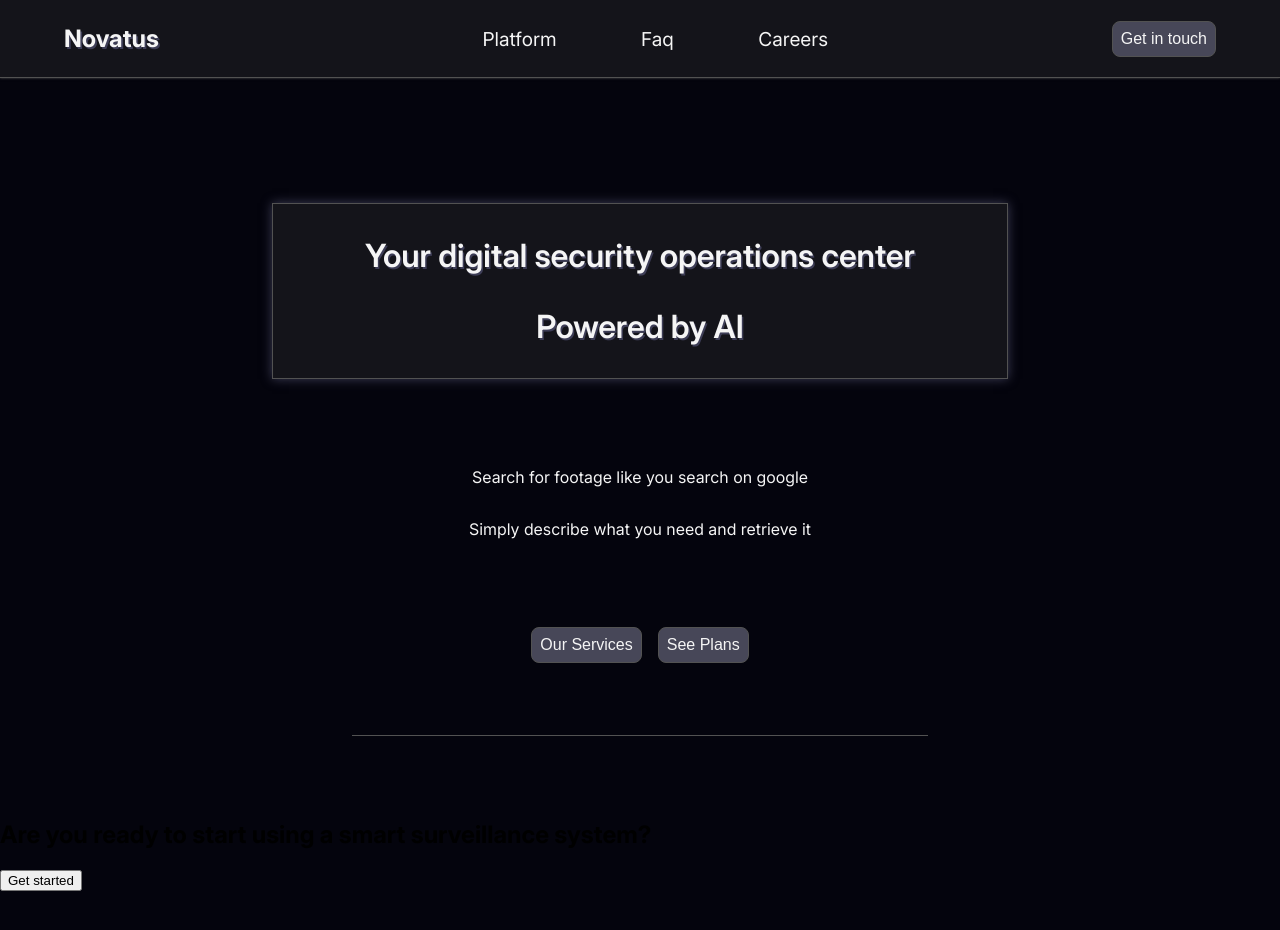
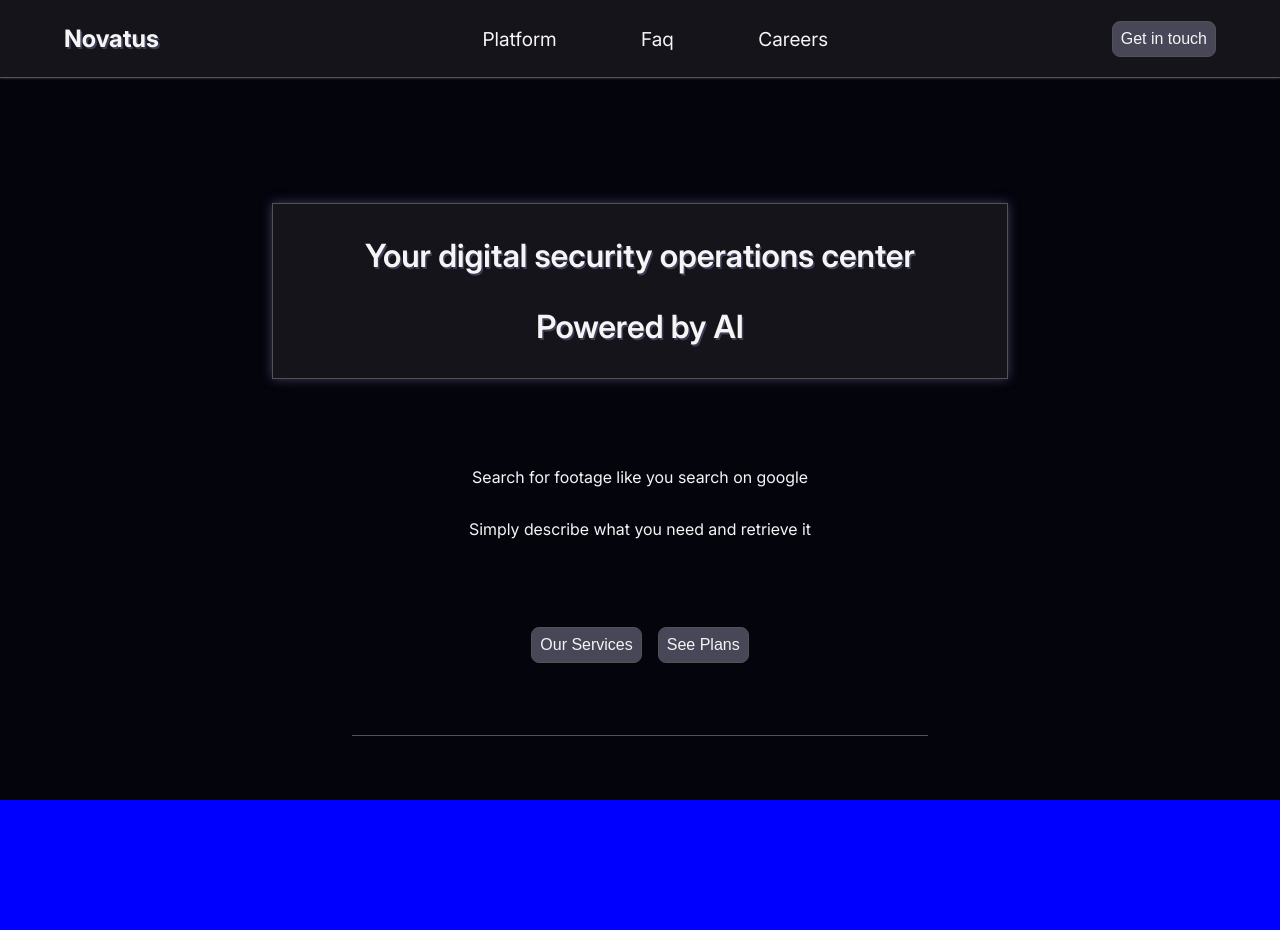
Before and after one commit to helauren42/ai-security-website, a React (Create React App) app in the folder reactapp/: page / in a window 1280 px wide. Shown: the top 930 px of the page. Before the commit the page ends 891 px from the top, so only its background shows below. Built offline with nearby package versions, Linux system fonts and the light colour scheme.

Commit message:
fixed annoying extra x axis scrollbar refactoring css

```diff
--- a/reactapp/src/CSS/App.css
+++ b/reactapp/src/CSS/App.css
@@ -16,14 +16,22 @@
   --light-bg: #dbdbec;
 }
 
-/* .App { */
-/*   height: 200vh; */
+/* * { */
+/*   margin: 0; */
+/*   padding: 0; */
+/*   box-sizing: border-box; */
 /* } */
 
-.section-container {
+.App {
+  height: 200vh;
+  /* width: 100vw; */
+}
+
+.whole-page {
   box-sizing: border-box;
   width: 100%;
-  height: 100%;
+  height: 100vh;
+  background-color: blue;
 }
 
 .classic-btn {
--- a/reactapp/src/CSS/Header.css
+++ b/reactapp/src/CSS/Header.css
@@ -1,6 +1,6 @@
 header {
   box-sizing: border-box;
-  width: 100vw;
+  width: 100%;
   height: 100vh;
   display: flex;
   flex-direction: column;
--- a/reactapp/src/CSS/Navbar.css
+++ b/reactapp/src/CSS/Navbar.css
@@ -1,12 +1,12 @@
 nav {
-  width: 100vw;
+  width: 100%;
   position: fixed;
 }
 
 #navbar {
   background-color: var(--main-grey);
   position: fixed;
-  width: 100vw;
+  width: 100%;
   z-index: 1001;
   display: flex;
   flex-direction: row;
--- a/reactapp/src/JS/App.js
+++ b/reactapp/src/JS/App.js
@@ -20,7 +20,9 @@ function App() {
     <div className="App">
       <Navbar tabletDisplay={tabletDisplay} />
       <Header />
-      <CallToAction />
+      <div className='whole-page'>
+      </div>
+      {/* <CallToAction /> */}
       <footer></footer>
     </div >
   );
--- a/reactapp/src/JS/CallToAction.js
+++ b/reactapp/src/JS/CallToAction.js
@@ -1,10 +1,8 @@
 export const CallToAction = () => {
   return (
-    <section className="section-container">
-      <div id="call-to-action">
-        <h1 id="cta-title">Are you ready to start using a smart surveillance system?</h1>
-        <button className="std-hover-active">Get started</button>
-      </div>
-    </section>
+    <div id="call-to-action">
+      <h1 id="cta-title">Are you ready to start using a smart surveillance system?</h1>
+      <button className="std-hover-active">Get started</button>
+    </div>
   )
 }
--- a/reactapp/src/JS/Header.js
+++ b/reactapp/src/JS/Header.js
@@ -2,7 +2,6 @@ import '../CSS/Header.css'
 
 export const Header = () => {
   return (
-    <section className="section-container">
     <header>
       <div id="header-ghost"></div>
       <div id="main-text-cont">
@@ -19,6 +18,5 @@ export const Header = () => {
       </div>
       <div id="header-bottom-line"></div>
     </header>
-    </section >
   )
 }
```
Lines whose indentation alone changed are shown as unchanged.
